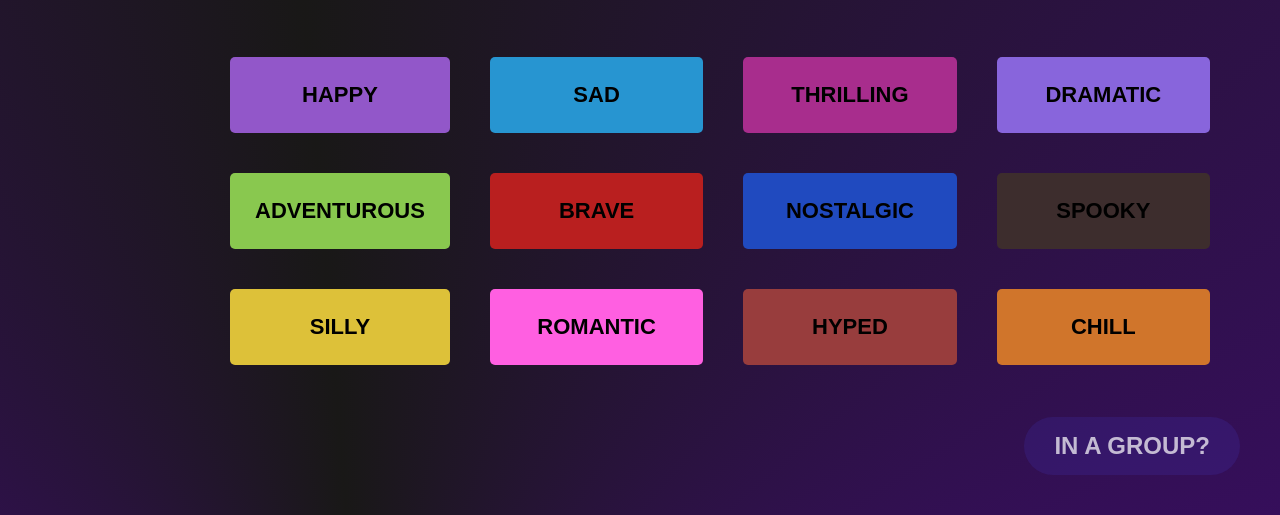
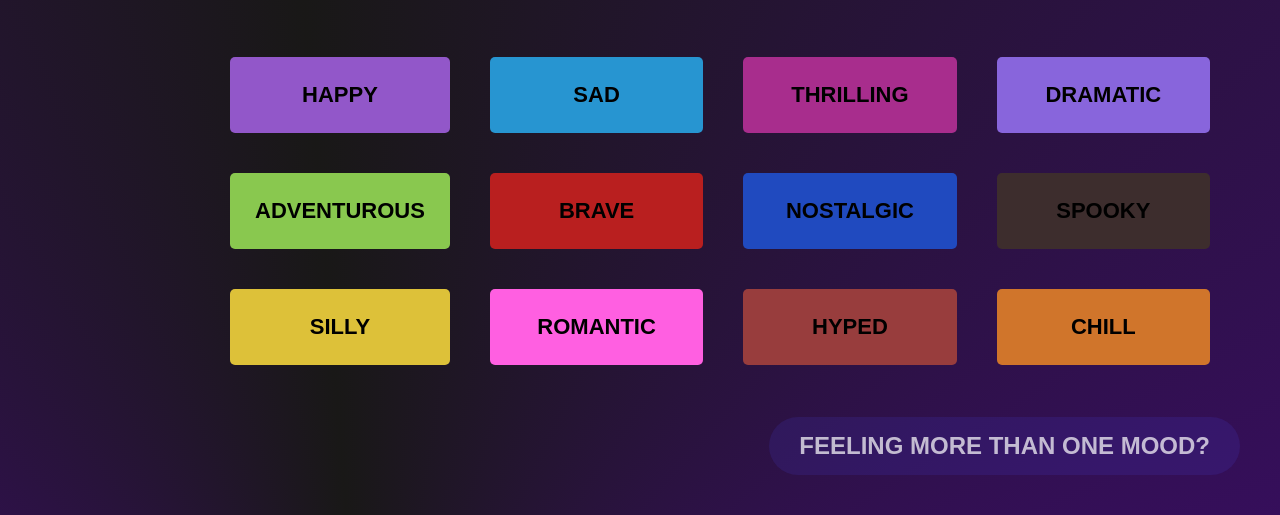
Before and after one commit to Stidjani/FinalAct, a plain HTML site: page index.html in a window 1280 px wide. Shown: the part 285-800 px from the top of the page. Drawn offline with Linux system fonts and the light colour scheme.

Commit message:
fixed group mood button

```diff
--- a/index.html
+++ b/index.html
@@ -62,6 +62,6 @@ N/A.
         </div>
     </div>
 
-    <button id="group-prompt" class="mood-button chill">IN A GROUP?</button>
+    <button id="group-prompt" class="mood-button chill">FEELING MORE THAN ONE MOOD?</button>
   </body>
 </html>
```
